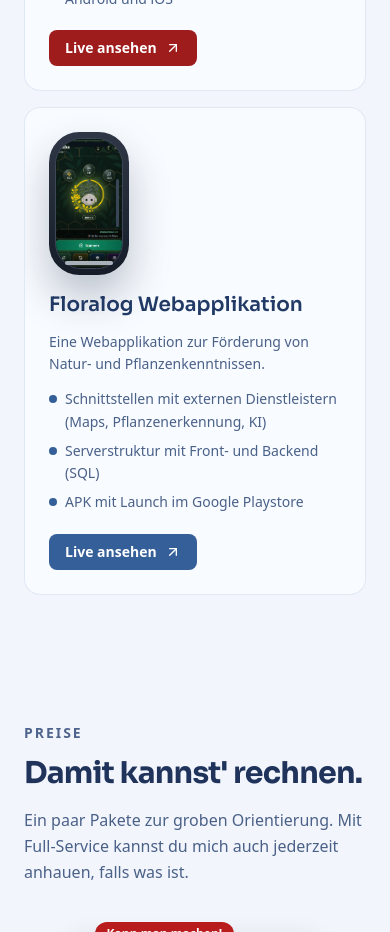
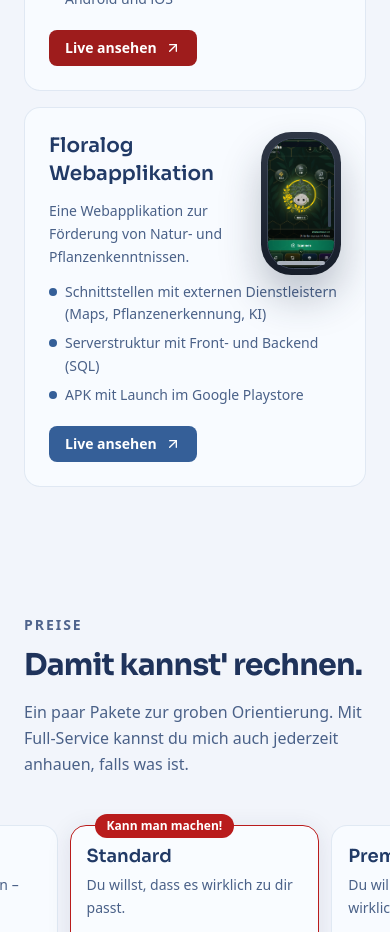
Before and after one commit to Kaji0tt/foerdecode, a React (Vite) app: page / in a window 390 px wide. Shown: the part 3480-4412 px from the top of the page. Built offline with nearby package versions, Linux system fonts and the light colour scheme.

Commit message:
fix: floralog mobile preview positioned right of title and description, bullets below

```diff
--- a/src/components/portfolio/PortfolioSection.jsx
+++ b/src/components/portfolio/PortfolioSection.jsx
@@ -39,7 +39,7 @@ function ProjectPreview({ project }) {
   if (isMobileOnly) {
     return (
       <div
-        className="relative z-[2] mb-4 w-full max-w-[80px] sm:max-w-[120px] rounded-[1.9rem] p-[6px] shadow-[0_22px_40px_rgba(31,45,72,0.28)]"
+        className="relative z-[2] flex-shrink-0 w-full max-w-[80px] sm:max-w-[120px] rounded-[1.9rem] p-[6px] shadow-[0_22px_40px_rgba(31,45,72,0.28)]"
         style={{
           aspectRatio: "9/16",
           background: "linear-gradient(180deg, #2f3746 0%, #161d29 100%)",
@@ -172,14 +172,17 @@ export default function PortfolioSection() {
             >
               {project.mobileImage && !project.desktopImage ? (
                 <>
-                  <ProjectPreview project={project} />
-
+                  <div className="flex items-start gap-4">
+                    <div className="flex-1 min-w-0">
                       <h3 className="mb-3 font-sora text-xl font-semibold" style={{ color: "#213a66" }}>
                         {project.title}
                       </h3>
                       <p className="mb-3 text-sm leading-relaxed" style={{ color: "#4a6188" }}>
                         {project.description}
                       </p>
+                    </div>
+                    <ProjectPreview project={project} />
+                  </div>
                   <ul className="mb-4 space-y-1.5">
                     {project.bullets?.map((b) => (
                       <li key={b} className="flex items-start gap-2 text-sm leading-relaxed" style={{ color: "#4a6188" }}>
```
Lines whose indentation alone changed are shown as unchanged.
